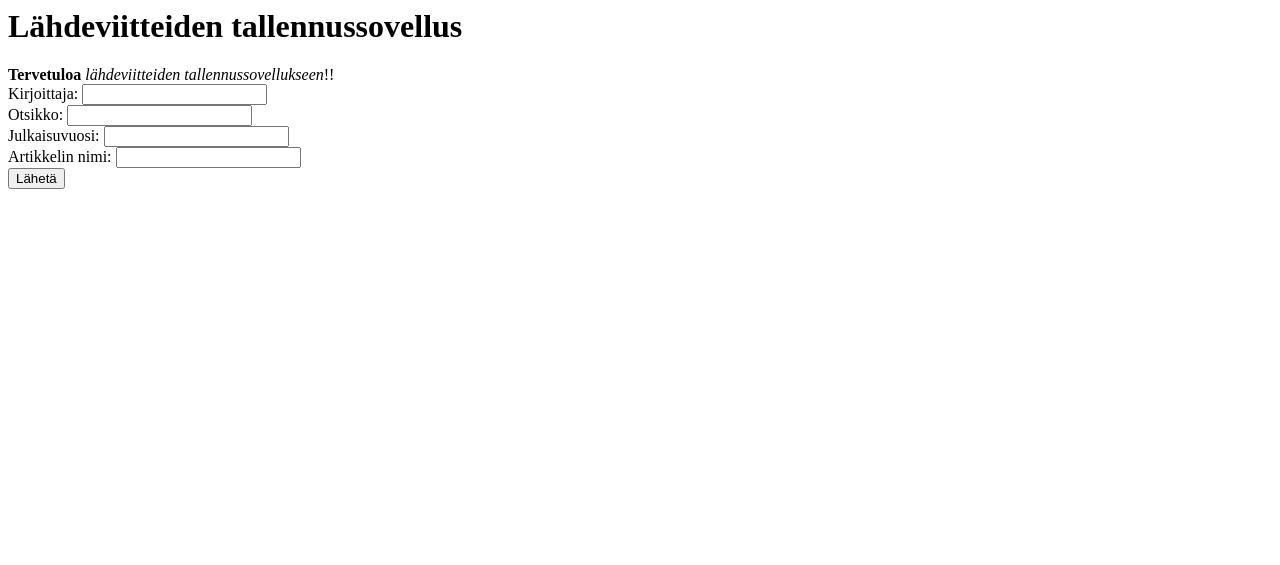
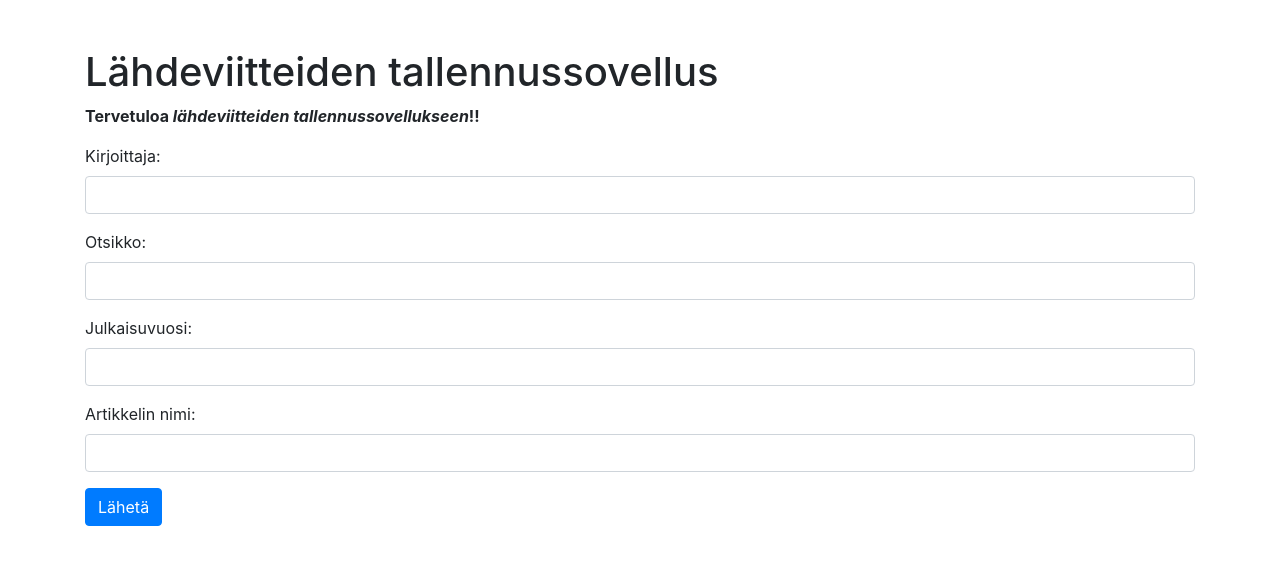
Before and after one commit to asvorg/ohtu-miniprojekti, a Flask app: page / in a window 1280 px wide. Shown: the top 565 px of the page. Run offline with Flask 3, Linux system fonts and the light colour scheme; some libraries are stand-ins or nearby versions.

Commit message:
html päivitystä

```diff
--- a/src/frontend/templates/index.html
+++ b/src/frontend/templates/index.html
@@ -1,20 +1,45 @@
-<title>Lähdeviitteiden tallennussovellus</title>
-<h1>Lähdeviitteiden tallennussovellus</h1>
-<b>Tervetuloa</b> <i>lähdeviitteiden tallennussovellukseen</i>!!
+<!DOCTYPE html>
+<html lang="fi">
+<head>
+    <meta charset="UTF-8">
+    <meta name="viewport" content="width=device-width, initial-scale=1, shrink-to-fit=no">
+    <title>Lähdeviitteiden tallennussovellus</title>
+    <link rel="stylesheet" href="https://stackpath.bootstrapcdn.com/bootstrap/4.5.2/css/bootstrap.min.css">
+</head>
+<body>
 
-<form action="/result" method="POST">
-    Kirjoittaja:
-    <input type="text" name="Kirjoittaja">
-    <br>
-    Otsikko:
-    <input type="text" name="Otsikko">
-    <br>
-    Julkaisuvuosi:
-    <input type="text" name="Julkaisuvuosi">
-    <br>
-    Artikkelin nimi:
-    <input type="text" name="Artikkelin nimi">
-    <br>
-    <input type="submit" value="Lähetä">
-    <br>
+<div class="container mt-5">
+    <h1>Lähdeviitteiden tallennussovellus</h1>
+    <p class="font-weight-bold">Tervetuloa <i>lähdeviitteiden tallennussovellukseen</i>!!</p>
+
+    <form action="/result" method="POST">
+        <div class="form-group">
+            <label for="Kirjoittaja">Kirjoittaja:</label>
+            <input type="text" class="form-control" name="Kirjoittaja" required>
+        </div>
+
+        <div class="form-group">
+            <label for="Otsikko">Otsikko:</label>
+            <input type="text" class="form-control" name="Otsikko" required>
+        </div>
+
+        <div class="form-group">
+            <label for="Julkaisuvuosi">Julkaisuvuosi:</label>
+            <input type="text" class="form-control" name="Julkaisuvuosi" required>
+        </div>
+
+        <div class="form-group">
+            <label for="ArtikkelinNimi">Artikkelin nimi:</label>
+            <input type="text" class="form-control" name="ArtikkelinNimi" required>
+        </div>
+
+        <button type="submit" class="btn btn-primary">Lähetä</button>
     </form>
+</div>
+
+<script src="https://code.jquery.com/jquery-3.5.1.slim.min.js"></script>
+<script src="https://cdn.jsdelivr.net/npm/@popperjs/core@2.0.8/dist/umd/popper.min.js"></script>
+<script src="https://stackpath.bootstrapcdn.com/bootstrap/4.5.2/js/bootstrap.min.js"></script>
+
+</body>
+</html>
```
